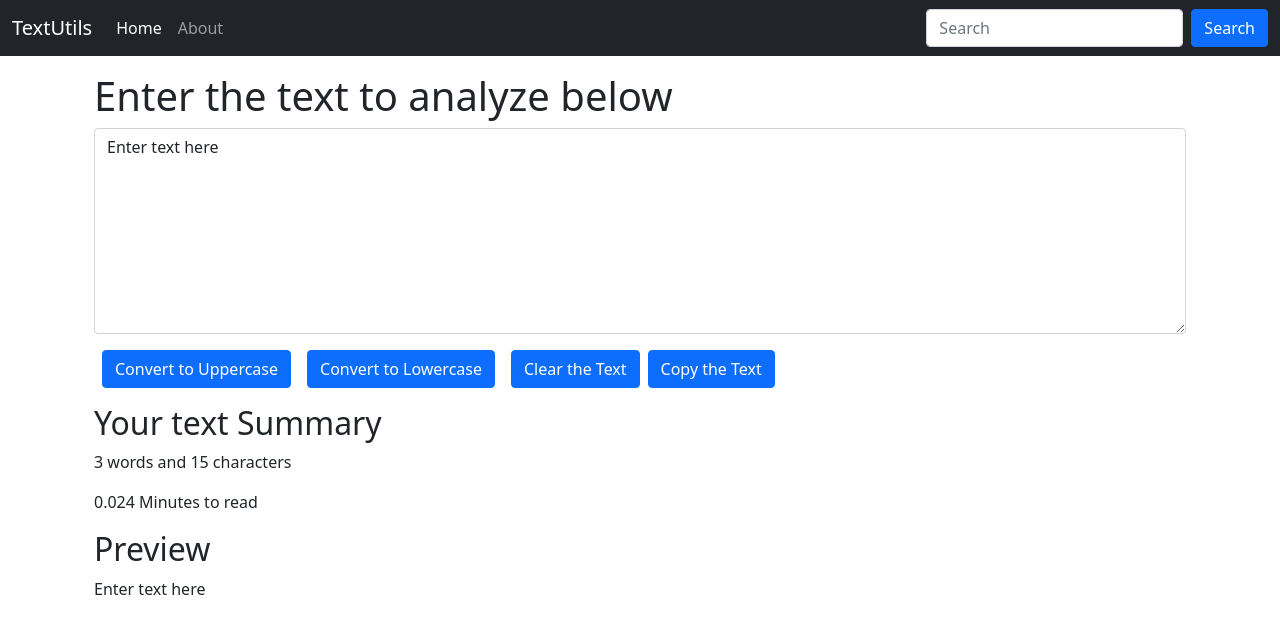
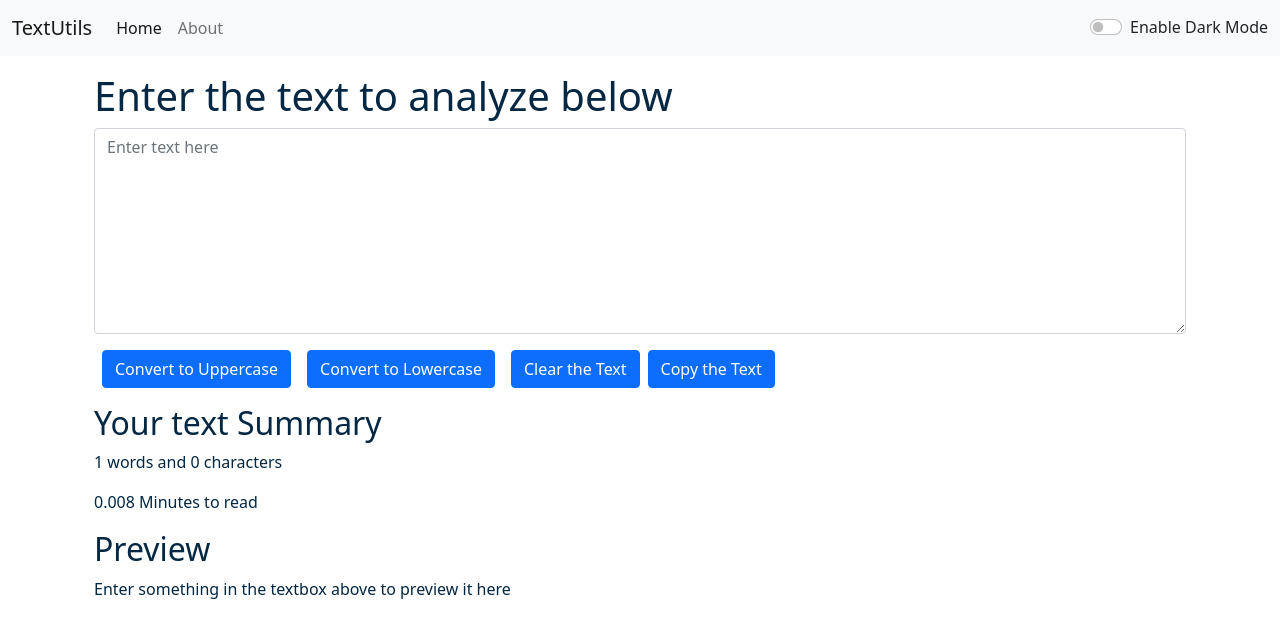
Before and after one commit to spandan1460/textutils-react-project, a React (Create React App) app: page / in a window 1280 px wide. Shown: the top 638 px of the page. Built offline with nearby package versions, Linux system fonts and the light colour scheme.

Commit message:
Added lecture of video 12

```diff
--- a/src/App.js
+++ b/src/App.js
@@ -2,17 +2,30 @@
 // import About from './components/About';
 import Navbar from './components/Navbar';
 import TextForm from './components/TextForm';
+import React, { useState } from "react";
 
 
 function App() {
+  const [mode, setMode] = useState('light'); //Whether dark mode is enabled or not.
+
+  const toggleMode = () => {
+    if(mode === 'light'){
+      setMode('dark');
+      document.body.style.backgroundColor = '#042743';
+    }
+    else{
+      setMode('light');
+      document.body.style.backgroundColor = 'white';
+    }
+  }
+
   return (
   <>
-
   {/* <Navbar title="TextUtils" aboutText="About"/> */}
   {/* <Navbar/> */}
-  <Navbar title="TextUtils"/>
+  <Navbar title="TextUtils" mode={mode} toggleMode={toggleMode}/>
   <div className="container my-3">
-    <TextForm heading="Enter the text to analyze below"/>
+    <TextForm heading="Enter the text to analyze below" mode={mode}/>
     {/* <About/> */}
   </div>
   </>
--- a/src/components/Navbar.jsx
+++ b/src/components/Navbar.jsx
@@ -3,7 +3,7 @@
 
 export default function Navbar(props) {
     return (
-        <nav className="navbar navbar-expand-lg navbar-dark bg-dark">
+        <nav className={`navbar navbar-expand-lg navbar-${props.mode} bg-${props.mode}`}>
     <div className="container-fluid">
       <a className="navbar-brand" href="/">{props.title}</a>
       <button className="navbar-toggler" type="button" data-bs-toggle="collapse" data-bs-target="#navbarSupportedContent" aria-controls="navbarSupportedContent" aria-expanded="false" aria-label="Toggle navigation">
@@ -18,10 +18,14 @@
             <a className="nav-link" href="/">{props.aboutText}</a>
           </li>
         </ul>
-        <form className="d-flex">
+        {/* <form className="d-flex">
           <input className="form-control me-2" type="search" placeholder="Search" aria-label="Search"/>
           <button className="btn btn-primary" type="submit">Search</button>
-        </form>
+        </form> */}
+        <div className={`form-check form-switch text-${props.mode==='light'?'dark':'light'}`}>
+          <input className="form-check-input" onClick={props.toggleMode} type="checkbox" role="switch" id="flexSwitchCheckDefault"/>
+          <label className="form-check-label" htmlFor="flexSwitchCheckDefault" >Enable Dark Mode</label>
+        </div>
       </div>
     </div>
   </nav>
--- a/src/components/TextForm.jsx
+++ b/src/components/TextForm.jsx
@@ -23,27 +23,27 @@
     setText(event.target.value)
   }
 
-  const [text, setText] = useState('Enter text here');
+  const [text, setText] = useState('');
   // text = "new Text" //Wrong way to change the state of the text.
   // setText("new Text"); //Correct way to change the state of the text.
   return (
     <>
-    <div className="container">
+    <div className="container" style={{color: props.mode==='dark'?'white':'#042743'}}>
       <h1>{props.heading}</h1>
       <div className="mb-3">
-        <textarea className="form-control" value={text} onChange={handleOnChange} id="myBox" rows="8"></textarea>
+        <textarea className="form-control" value={text} placeholder={"Enter text here"} onChange={handleOnChange} style={{backgroundColor:props.mode==='light'?'white':'grey', color: props.mode==='dark'?'white':'#042743'}} id="myBox" rows="8"></textarea>
       </div>
       <button className="btn btn-primary mx-2" onClick={handleUpClick}>Convert to Uppercase</button>
       <button className="btn btn-primary mx-2" onClick={handleLowClick}>Convert to Lowercase</button>
       <button className="btn btn-primary mx-2" onClick={handleClearClick}>Clear the Text</button>
       <button className="btn btn-primary" onClick={handleCopy}>Copy the Text</button>
     </div>
-    <div className="container my-3">
+    <div className="container my-3" style={{color:props.mode==='dark'?'white':'#042743'}}>
       <h2>Your text Summary</h2>
       <p>{text.split(" ").length} words and {text.length} characters</p>
       <p>{0.008 * text.split(" ").length} Minutes to read</p>
       <h2>Preview</h2>
-      <p>{text}</p>
+      <p>{text.length>0?text:"Enter something in the textbox above to preview it here"}</p>
     </div>
     </>
   )
```
